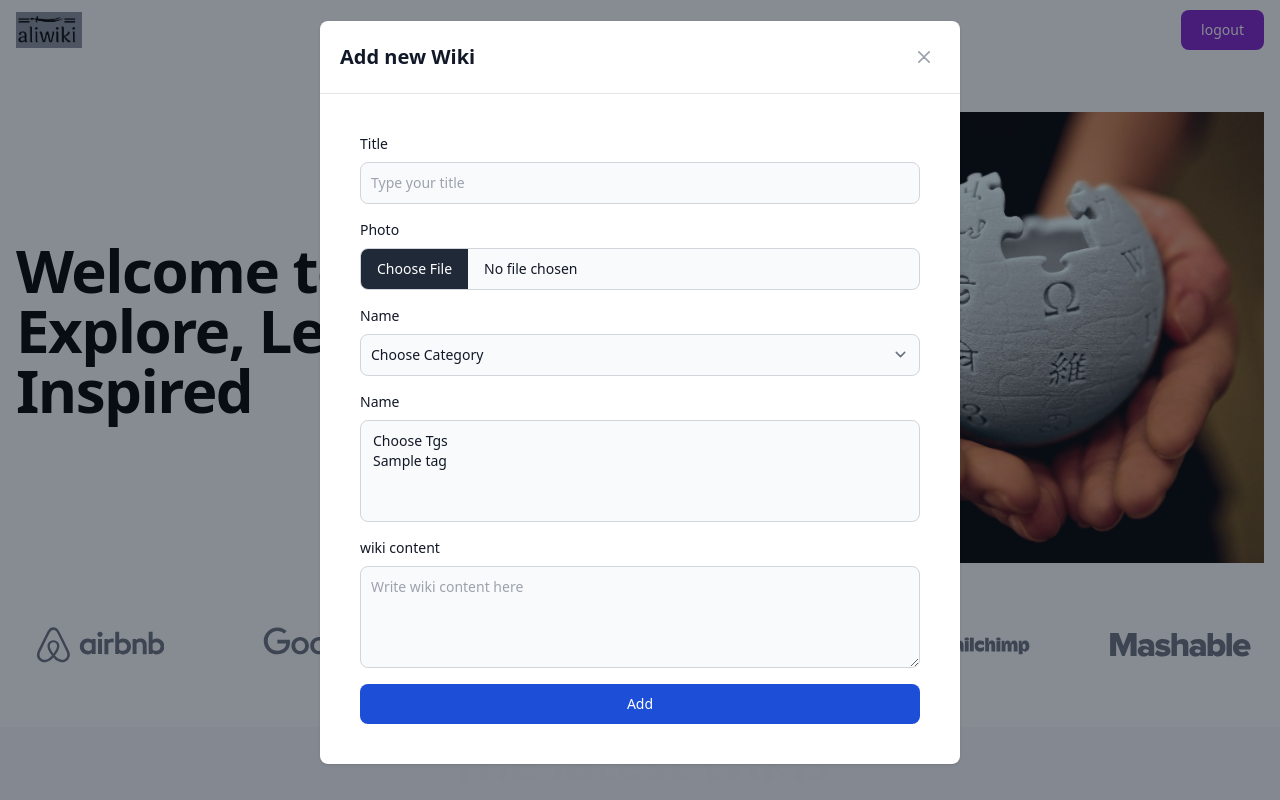
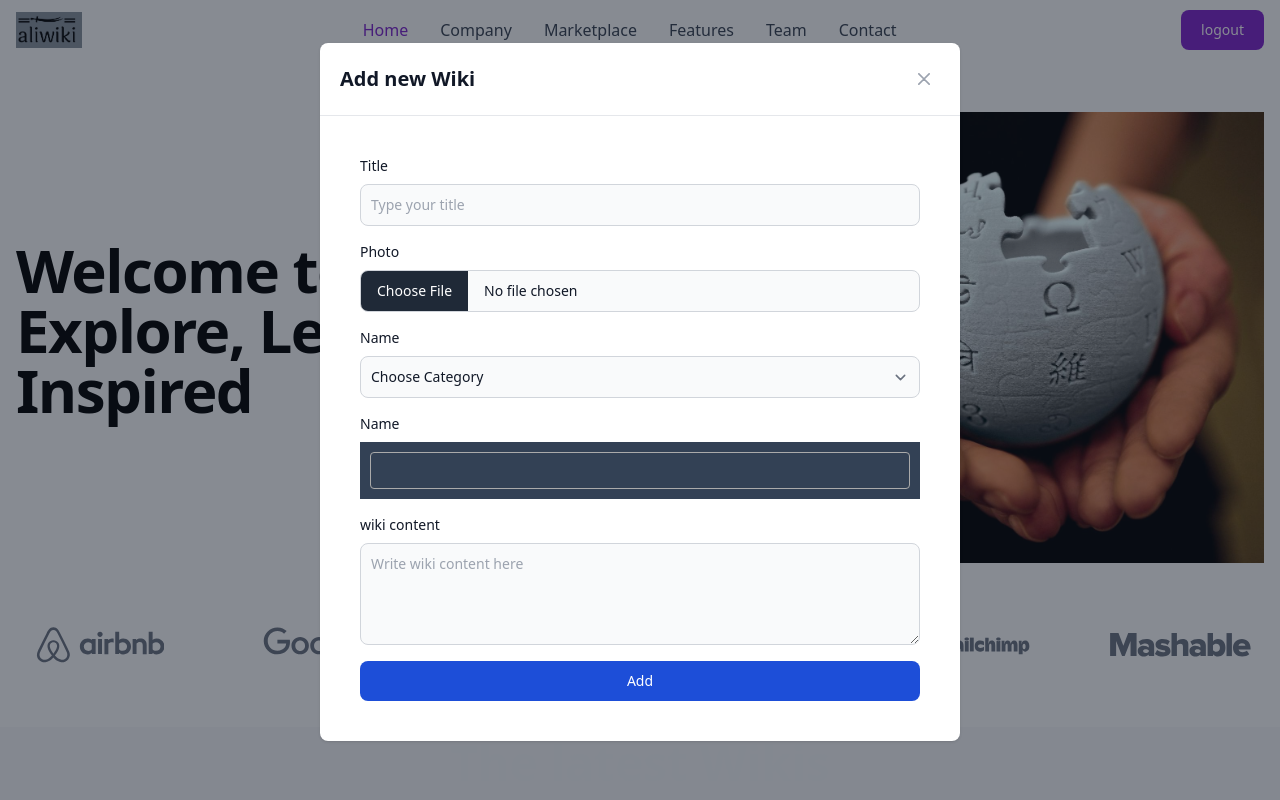
Before and after one commit to Fiharali/WIKI, a PHP site: template views/client/index.php in a window 1280 px wide, after a click on "Add new wiki". Run offline with PHP 8.4, Linux system fonts and the light colour scheme; the visitor is signed in with stand-in values (Sample User, id 1); the template is opened without the code that fills it: most values are stand-ins (such as "Sample title", 1, 10 or a date in 2020); grey boxes marked "Sample" are stand-in pictures; some libraries are stand-ins or nearby versions.

Commit message:
add select 2

```diff
--- a/views/admin/userEdit.php
+++ b/views/admin/userEdit.php
@@ -24,4 +24,6 @@
     <?php
     require_once __DIR__ . '/../partials/footerAdmin.php';
 
+    $_POST["name"]
+
     ?>
--- a/views/client/index.php
+++ b/views/client/index.php
@@ -3,6 +3,7 @@
 require_once __DIR__ . '/../partials/navbar.php';
 
 ?>
+
     <!-- Start block -->
     <section class="bg-white dark:bg-gray-900">
         <div class="grid max-w-screen-xl px-4 pt-20 pb-8 mx-auto lg:gap-8 xl:gap-0 lg:py-16 lg:grid-cols-12 lg:pt-28">
@@ -94,14 +95,14 @@
         <div class="max-w-screen-xl px-4 py-8 mx-auto space-y-12 lg:space-y-20 lg:py-24 lg:px-6">
             <!-- Row -->
             <div class="grid grid-cols-2 md:grid-cols-3 lg:grid-cols-4 gap-5 mt-5">
-                <?php foreach ($wikis as $wiki) { ?>
+                <?php foreach ($wikis as $wiki) {?>
                     <div class=" bg-white border border-gray-200 rounded-lg shadow dark:bg-gray-800 dark:border-gray-700">
                         <a href="details-wiki?id=<?=$wiki->id?>">
-                            <img class="rounded-t-lg" src="/wiki2/public/img/<?= $wiki->photo ?>" alt="image" />
+                            <img class="rounded-t-lg" src="/wiki2/public/img/<?=$wiki->photo?>" alt="image" />
                         </a>
                         <div class="p-5">
                             <a href="details-wiki?id=<?=$wiki->id?>">
-                                <h5 class="mb-2 text-2xl font-bold tracking-tight text-gray-900 dark:text-white"><?= $wiki->title ?></h5>
+                                <h5 class="mb-2 text-2xl font-bold tracking-tight text-gray-900 dark:text-white"><?=$wiki->title?></h5>
                             </a>
                             <a href="details-wiki?id=<?=$wiki->id?>" class="inline-flex items-center px-3 py-2 text-sm font-medium text-center text-white bg-blue-700 rounded-lg hover:bg-blue-800 focus:ring-4 focus:outline-none focus:ring-blue-300 dark:bg-blue-600 dark:hover:bg-blue-700 dark:focus:ring-blue-800">
                                 Read more
@@ -111,7 +112,7 @@
                             </a>
                         </div>
                     </div>
-                <?php } ?>
+                <?php }?>
             </div>
 
         </div>
@@ -120,7 +121,7 @@
     <section class="bg-white dark:bg-gray-900">
 
         <div class=" px-6  mx-auto  lg:px-6 py-6">
-            <?php if (isset($_SESSION['id'])) { ?>
+            <?php if (isset($_SESSION['id'])) {?>
                 <h1 class="text-slate-50 text-center text-5xl pt-3 font-bold">
             Your wikis
         </h1>
@@ -129,14 +130,14 @@
                     Add new wiki
                 </button>
                 <div class="grid grid-cols-2 md:grid-cols-3 lg:grid-cols-4 gap-5 mt-5">
-                    <?php foreach ($userWikis as $wiki) { ?>
+                    <?php foreach ($userWikis as $wiki) {?>
                         <div class=" bg-white border border-gray-200 rounded-lg shadow dark:bg-gray-800 dark:border-gray-700">
                         <a href="details-wiki?id=<?=$wiki->id?>">
-                                <img class="rounded-t-lg" src="/wiki2/public/img/<?= $wiki->photo ?>" alt="image" />
+                            <img class="rounded-t-lg" src="/wiki2/public/img/<?=$wiki->photo?>" alt="image" />
                         </a>
                         <div class="p-5">
                             <a href="details-wiki?id=<?=$wiki->id?>">
-                                    <h5 class="mb-2 text-2xl font-bold tracking-tight text-gray-900 dark:text-white"><?= $wiki->title ?></h5>
+                                <h5 class="mb-2 text-2xl font-bold tracking-tight text-gray-900 dark:text-white"><?=$wiki->title?></h5>
                             </a>
                             <a href="details-wiki?id=<?=$wiki->id?>" class="inline-flex items-center px-3 py-2 text-sm font-medium text-center text-white bg-blue-700 rounded-lg hover:bg-blue-800 focus:ring-4 focus:outline-none focus:ring-blue-300 dark:bg-blue-600 dark:hover:bg-blue-700 dark:focus:ring-blue-800">
                                 Read more
@@ -146,9 +147,9 @@
                             </a>
                         </div>
                     </div>
-                    <?php } ?>
+                    <?php }?>
                 </div>
-            <?php } ?>
+            <?php }?>
 
 
         </div>
@@ -185,18 +186,18 @@
                                     <label for="name" class="block mb-2 text-sm font-medium text-gray-900 dark:text-white">Name</label>
                                     <select class="bg-gray-50 border border-gray-300 text-gray-900 text-sm rounded-lg focus:ring-primary-600 focus:border-primary-600 block w-full p-2.5 dark:bg-gray-600 dark:border-gray-500 dark:placeholder-gray-400 dark:text-white dark:focus:ring-primary-500 dark:focus:border-primary-500" name="category">
                                         <option value="">Choose Category</option>
-                                        <?php foreach ($categories as $category) { ?>
-                                            <option value="<?= $category->id ?> "><?= $category->name ?></option>
-                                        <?php } ?>
+                                        <?php foreach ($categories as $category) {?>
+                                            <option value="<?=$category->id?> "><?=$category->name?></option>
+                                        <?php }?>
                                     </select>
                                 </div>
                                 <div class="col-span-2">
                                     <label for="name" class="block mb-2 text-sm font-medium text-gray-900 dark:text-white">Name</label>
-                                    <select class="bg-gray-50 border border-gray-300 text-gray-900 text-sm rounded-lg focus:ring-primary-600 focus:border-primary-600 block w-full p-2.5 dark:bg-gray-600 dark:border-gray-500 dark:placeholder-gray-400 dark:text-white dark:focus:ring-primary-500 dark:focus:border-primary-500" name="tags[]" multiple>
+                                    <select class=" select2 bg-gray-50 border border-gray-300 text-gray-900 text-sm rounded-lg focus:ring-primary-600 focus:border-primary-600 block w-full p-2.5 dark:bg-gray-600 dark:border-gray-500 dark:placeholder-gray-400 dark:text-white dark:focus:ring-primary-500 dark:focus:border-primary-500 " name="tags[]" multiple >
                                         <option value="">Choose Tgs</option>
-                                        <?php foreach ($tags as $tag) { ?>
-                                            <option value="<?= $tag->id ?> "><?= $tag->name ?></option>
-                                        <?php } ?>
+                                        <?php foreach ($tags as $tag) {?>
+                                            <option value="<?=$tag->id?> "><?=$tag->name?></option>
+                                        <?php }?>
                                     </select>
                                 </div>
 
--- a/views/partials/footer.php
+++ b/views/partials/footer.php
@@ -133,8 +133,20 @@
             </div>
         </div>
     </footer>
+
+    <script src="https://code.jquery.com/jquery-3.6.0.min.js"></script>
+
+<!-- Include Select2 JavaScript -->
+<script src="https://cdnjs.cloudflare.com/ajax/libs/select2/4.0.13/js/select2.min.js"></script>
+<script>
+    $(document).ready(function() {
+        $('.select2').select2({
+            placeholder: 'Select an option'
+        });
+    });
+</script>
     <!-- <script src="https://unpkg.com/flowbite@1.4.1/dist/flowbite.js"></script> -->
-    <script src="https://cdnjs.cloudflare.com/ajax/libs/flowbite/2.2.1/flowbite.min.js"></script>
+ <script src="https://cdnjs.cloudflare.com/ajax/libs/flowbite/2.2.1/flowbite.min.js"></script>
 </body>
 
 </html>
--- a/views/partials/navbar.php
+++ b/views/partials/navbar.php
@@ -9,6 +9,32 @@
     <title>Home</title>
     <script src="https://cdn.tailwindcss.com"></script>
     <link href="https://cdnjs.cloudflare.com/ajax/libs/flowbite/2.2.1/flowbite.min.css" rel="stylesheet" />
+    <!-- Include Select2 CSS -->
+    <link rel="stylesheet" href="https://cdnjs.cloudflare.com/ajax/libs/select2/4.0.13/css/select2.min.css">
+
+    <!-- Include jQuery (required for Select2) -->
+    <style>
+        .select2 {
+            /* width: 50% !important; */
+            width: 100% !important;
+            padding: 0.625rem;
+            background-color: #334155;
+            border-color: #2d3748;
+            color: #fff;
+        }
+
+        .select2-container .select2-dropdown {
+            background-color: #334155;
+            border-color: #3b82f6;
+        }
+
+        .select2-container .select2-selection {
+            background-color: #334155;
+            color: white;
+        }
+
+    </style>
+
 
 </head>
 
```
Lines whose indentation alone changed are shown as unchanged.
